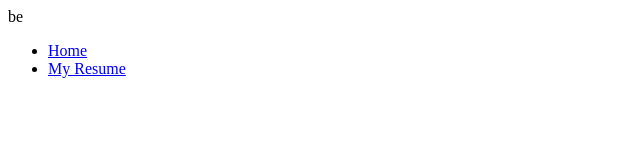
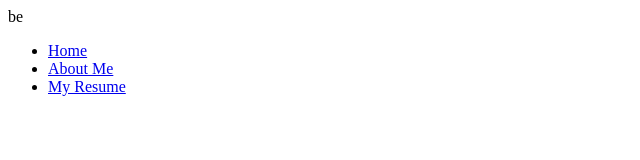
Before and after one commit to CCPS386155/CCPS386155.github.io, a plain HTML site: page index.html in a window 1280 px wide. Shown: the whole page, without its empty margins (0-640 px from the left). Drawn offline with Linux system fonts and the light colour scheme.

Commit message:
Update index.html

```diff
--- a/index.html
+++ b/index.html
@@ -6,6 +6,7 @@
       <nav>be
         <ul>
           <li><a href="./index.html">Home</a></li>
+          <li><a href="./aboutme.html">About Me</a></li>
           <li><a href="./myresume.pdf.pdf" target="_blank">My Resume</a></li>
         </ul>
       </nav>
```
